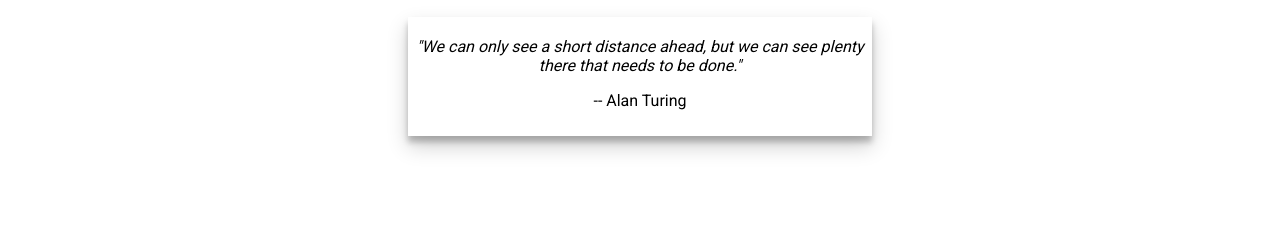
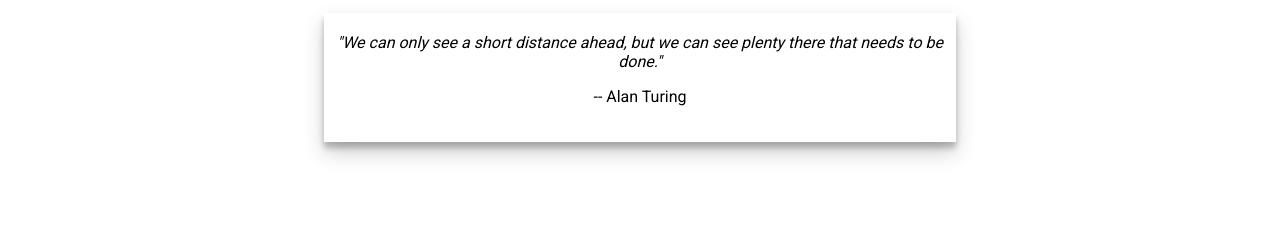
Before and after one commit to SergioBarbosaX/turingtribute, a plain HTML site: page index.html in a window 1280 px wide. Shown: the part 498-739 px from the top of the page. Drawn offline with Linux system fonts and the light colour scheme.

Commit message:
Commit 040520192115

```diff
--- a/css/turingtribute.css
+++ b/css/turingtribute.css
@@ -40,9 +40,12 @@ body {
 }
 #block-quote {
     box-shadow: 0 10px 20px rgba(0,0,0,0.19), 0 6px 6px rgba(0,0,0,0.23);
-    padding-top: 20px;
-    padding-bottom: 10px;
-    margin: 20px 400px 20px 400px;
+    margin-left: auto; /* Center the block */
+    margin-right: auto; /* Center the block */
+    padding: 20px 0 20px 0;
+    width: 50%;
+    text-align: center;
+
 }
 #footer {
     position: fixed;
@@ -53,8 +56,8 @@ body {
     background-color: rgba(235,235,235,.6);
     padding-top: 14px;
     padding-bottom: 14px;
+    padding-right: 0px;
     margin-left: 0px;
-    padding-right: 0px;
 }
 #poweredby {
     margin-left: 20px;
--- a/index.html
+++ b/index.html
@@ -45,8 +45,8 @@
 
     <div id="footer">
 
-        <i class="fab fa-html5"></i>
-        <i class="fab fa-css3-alt"></i>
+        <span class="fab fa-html5"></span>
+        <span class="fab fa-css3-alt"></span>
 
         <span id="poweredby">Powered by Sergio Barbosa</span>
 
```
